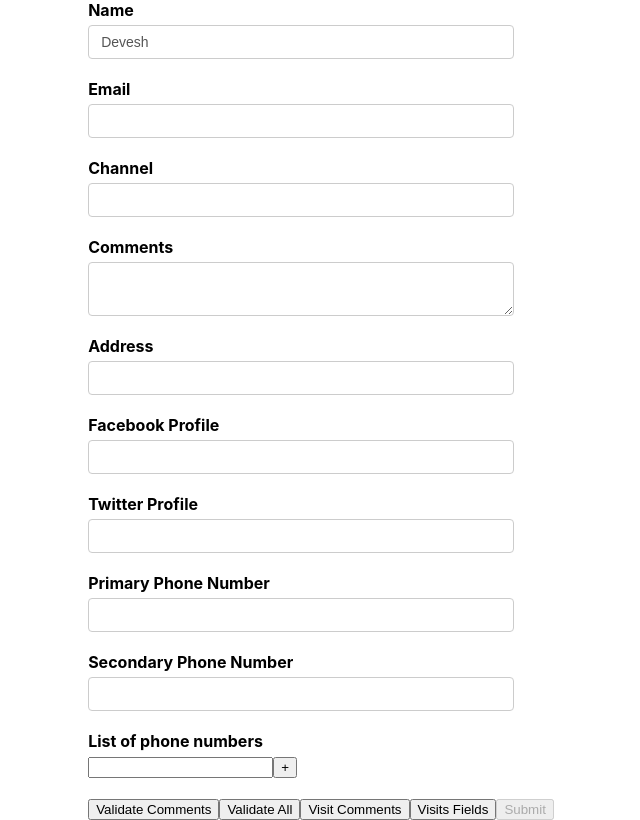
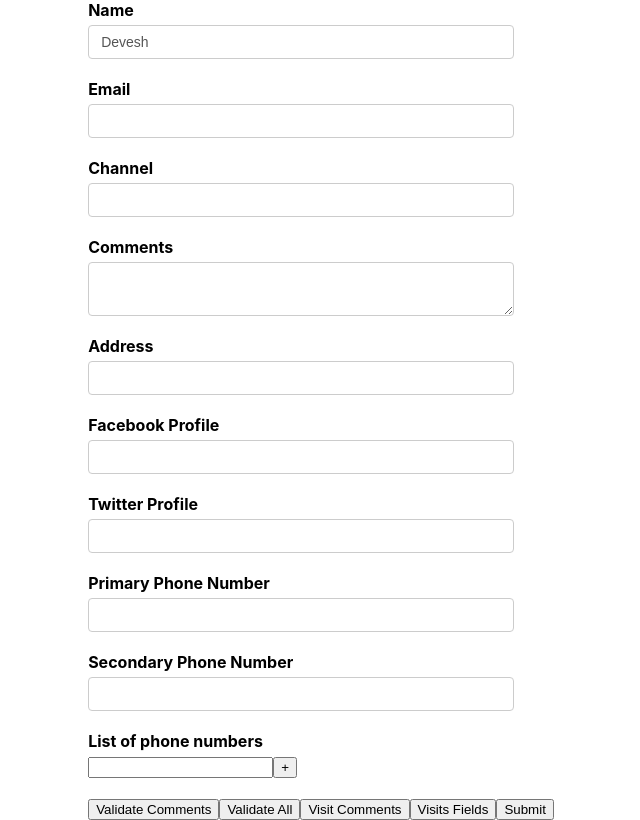
Before and after one commit to devmishra88/formik, a React (Create React App) app: page / in a window 1280 px wide. Shown: the whole page, without its empty margins (319-959 px from the left). Built offline with nearby package versions, Linux system fonts and the light colour scheme.

Commit message:
formik dirty property removed

```diff
--- a/src/components/YoutubeForm.js
+++ b/src/components/YoutubeForm.js
@@ -177,7 +177,7 @@ function OldYoutubeForm() {
             })}>
               Visits Fields
             </button>
-            <button type="submit" disabled={!(formik.dirty && formik.isValid)}>Submit</button>
+            <button type="submit" disabled={!formik.isValid}>Submit</button>
           </Form>
         );
       }}
```
